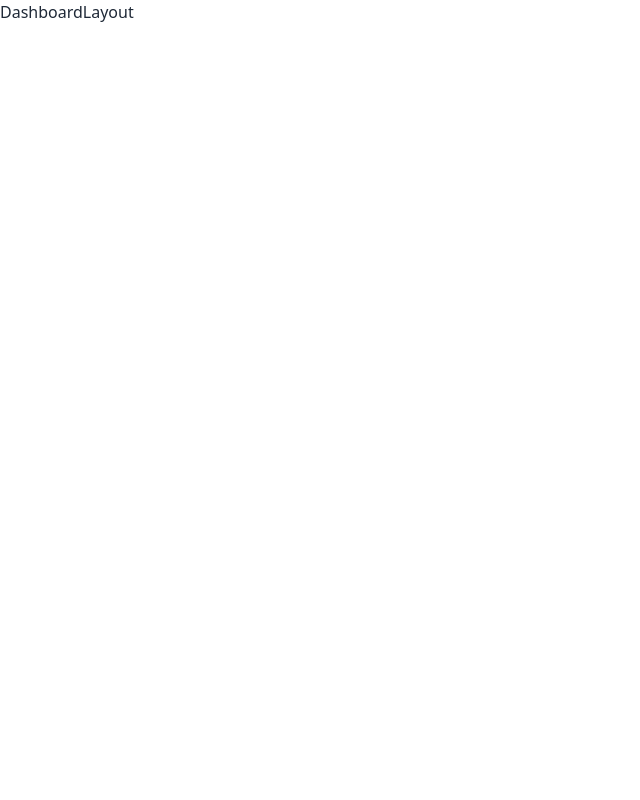
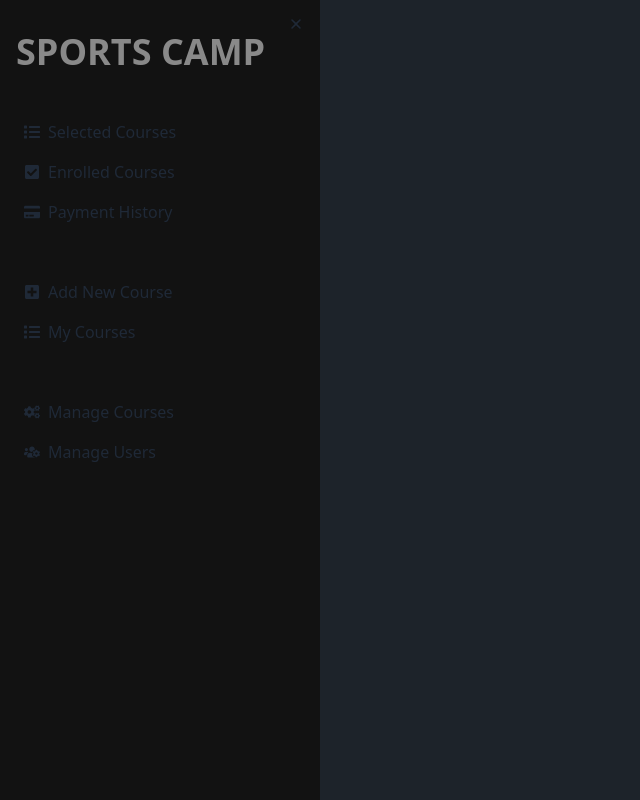
Before and after one commit to sarwar-hub/sports-camp, a React (Vite) app: page /dashboard in a window 1280 px wide. Shown: the whole page, without its empty margins (0-640 px from the left). Built offline with nearby package versions, Linux system fonts and the light colour scheme; no server answers; sample sign-in values are in the browser's storage.

Commit message:
dashboard design completed

```diff
--- a/index.html
+++ b/index.html
@@ -7,7 +7,7 @@
     <title>Home | Sports Camp</title>
   </head>
   <body>
-    <div id="root" class="bg-base-100"></div>
+    <div id="root" class="bg-body"></div>
     <script type="module" src="/src/main.jsx"></script>
   </body>
 </html>
--- /dev/null
+++ b/src/components/ActiveLink/ActiveLink2.jsx
@@ -0,0 +1,17 @@
+import { NavLink } from "react-router-dom";
+
+
+const ActiveLink2 = ({to, children}) => {
+    return (
+        <NavLink
+            to={to}
+            className={({ isActive }) =>
+                isActive ? "translate-x-3 text-light" : ""
+            }
+        >
+            {children}
+        </NavLink>
+    );
+};
+
+export default ActiveLink2;
--- a/src/components/Navbar/Navbar.jsx
+++ b/src/components/Navbar/Navbar.jsx
@@ -8,7 +8,7 @@ const navItems = [
   <li className="hover:text-sec font-semibold transition"><ActiveLink to='/'>Home</ActiveLink></li>,
   <li className="hover:text-sec font-semibold transition"><ActiveLink to='/instructors'>Instructors</ActiveLink></li>,
   <li className="hover:text-sec font-semibold transition"><ActiveLink to='/courses'>Courses</ActiveLink></li>,
-  <li className="hover:text-sec font-semibold transition"><ActiveLink to='/dashboard'>Dashboard</ActiveLink></li>,
+  <li className="hover:text-sec font-semibold transition"><ActiveLink to='/dashboard/home'>Dashboard</ActiveLink></li>,
 ];
 
 const Navbar = () => {
--- a/src/layouts/DashboardLayout.jsx
+++ b/src/layouts/DashboardLayout.jsx
@@ -1,8 +1,49 @@
-
+//import { Outlet } from 'react-router-dom';
+import ActiveLink2 from '../components/ActiveLink/ActiveLink2';
+import { FaList, FaCheckSquare, FaPlusSquare, FaCogs, FaUsersCog, FaStream, FaCreditCard } from "react-icons/fa";
+import { HiX } from "react-icons/hi";
 const DashboardLayout = () => {
     return (
         <div>
-            DashboardLayout
+            <div className='bg-dark2 px-5 flex justify-between items-center'>
+            <label htmlFor="my-drawer-2" className=" bg-transparent rounded-none border-light/50 text-light/50 drawer-button lg:hidden"><FaStream></FaStream></label>
+            <h2 className='text-light/50 text-xl font-bold uppercase lg:hidden'>Dashboard</h2>
+            </div>
+
+            <div className="drawer lg:drawer-open">
+                <input id="my-drawer-2" type="checkbox" className="drawer-toggle" />
+                <div className="drawer-content flex flex-col items-center justify-center">
+                    {/* Page content here */}
+
+
+                </div>
+                <div className="drawer-side">
+                    <label htmlFor="my-drawer-2" className="drawer-overlay"></label>
+                    <div className="p-4 w-80 h-full bg-dark2">
+                        {/* Sidebar content here */}
+                        <div className='flex justify-end'>
+                            <label htmlFor="my-drawer-2" className="drawer-overlay"><HiX></HiX></label>
+                        </div>
+                        <div>
+                            <h1 className='text-4xl mb-3 text-light/50 font-bold uppercase'>Sports Camp</h1>
+                        </div>
+                        <div className='mt-10 ml-2'>
+                            <div className='hover:translate-x-3 py-2 hover:text-light transition'> <ActiveLink2 to='/dashboard/selectedCourses'><div className='flex items-center gap-x-2'><FaList></FaList> <span>Selected Courses</span></div></ActiveLink2></div>
+                            <div className='hover:translate-x-3 py-2 hover:text-light transition'> <ActiveLink2 to='/dashboard/enrolledCourses'><div className='flex items-center gap-x-2'><FaCheckSquare></FaCheckSquare> <span>Enrolled Courses</span></div></ActiveLink2></div>
+                            <div className='hover:translate-x-3 py-2 hover:text-light transition'> <ActiveLink2 to='/dashboard/enrolledCourses'><div className='flex items-center gap-x-2'><FaCreditCard></FaCreditCard> <span>Payment History</span></div></ActiveLink2></div>
+                        </div>
+                        <div className='mt-10 ml-2'>
+                            <div className='hover:translate-x-3 py-2 hover:text-light transition'> <ActiveLink2 to='/dashboard/addCourse'><div className='flex items-center gap-x-2'><FaPlusSquare></FaPlusSquare> <span>Add New Course</span></div></ActiveLink2></div>
+                            <div className='hover:translate-x-3 py-2 hover:text-light transition'> <ActiveLink2 to='/dashboard/myCourses'><div className='flex items-center gap-x-2'><FaList></FaList> <span>My Courses</span></div></ActiveLink2></div>
+                        </div>
+                        <div className='mt-10 ml-2'>
+                            <div className='hover:translate-x-3 py-2 hover:text-light transition'> <ActiveLink2 to='/dashboard/manageCourses'><div className='flex items-center gap-x-2'><FaCogs></FaCogs> <span>Manage Courses</span></div></ActiveLink2></div>
+                            <div className='hover:translate-x-3 py-2 hover:text-light transition'> <ActiveLink2 to='/dashboard/manageUsers'><div className='flex items-center gap-x-2'><FaUsersCog></FaUsersCog> <span>Manage Users</span></div></ActiveLink2></div>
+                        </div>
+                    </div>
+
+                </div>
+            </div>
         </div>
     );
 };
--- a/src/pages/Dashboard/Dashboard.jsx
+++ /dev/null
@@ -1,9 +0,0 @@
-const Dashboard = () => {
-    return (
-        <div>
-            <h1>Dashboard</h1>
-        </div>
-    );
-};
-
-export default Dashboard;
--- /dev/null
+++ b/src/pages/Dashboard/DashboardHome.jsx
@@ -0,0 +1,9 @@
+const DashboardHome = () => {
+    return (
+        <div>
+            <h1>Welcome</h1>
+        </div>
+    );
+};
+
+export default DashboardHome;
--- a/src/router.jsx
+++ b/src/router.jsx
@@ -5,9 +5,9 @@ import Login from "./pages/Login/Login";
 import Register from "./pages/Register/Register";
 import Courses from "./pages/Courses/Courses";
 import DashboardLayout from "./layouts/DashboardLayout";
-import Dashboard from "./pages/Dashboard/Dashboard";
 import PrivateRoute from "./privateRoute/privateRoute";
 import Instructors from "./pages/Instructors/Instructors";
+import DashboardHome from "./pages/Dashboard/DashboardHome";
 
 
 const router = createBrowserRouter([
@@ -43,7 +43,7 @@ const router = createBrowserRouter([
         children: [
             {
                 path: '/dashboard/home',
-                element: <Dashboard></Dashboard>
+                element: <DashboardHome></DashboardHome>
             }
         ]
     }
```
